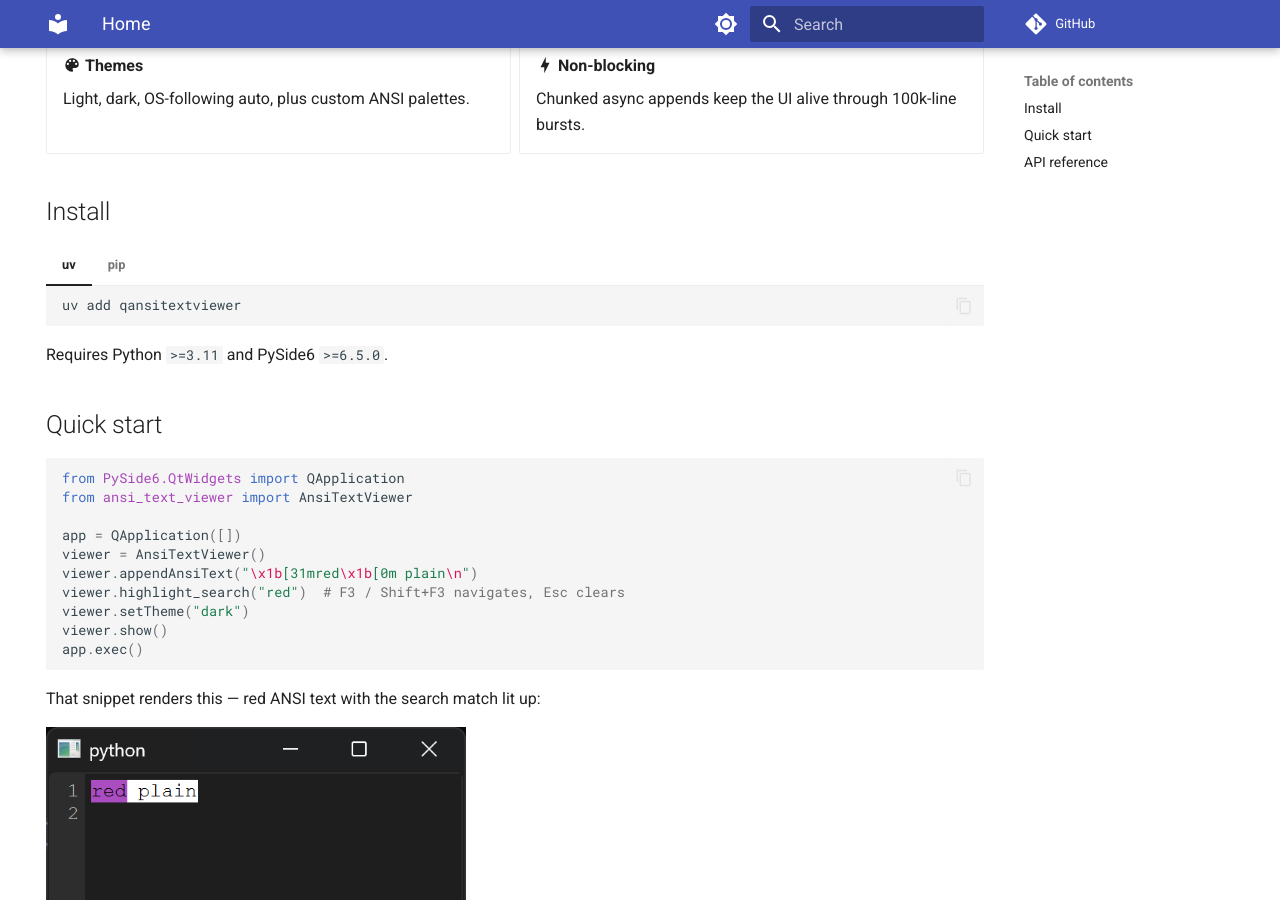
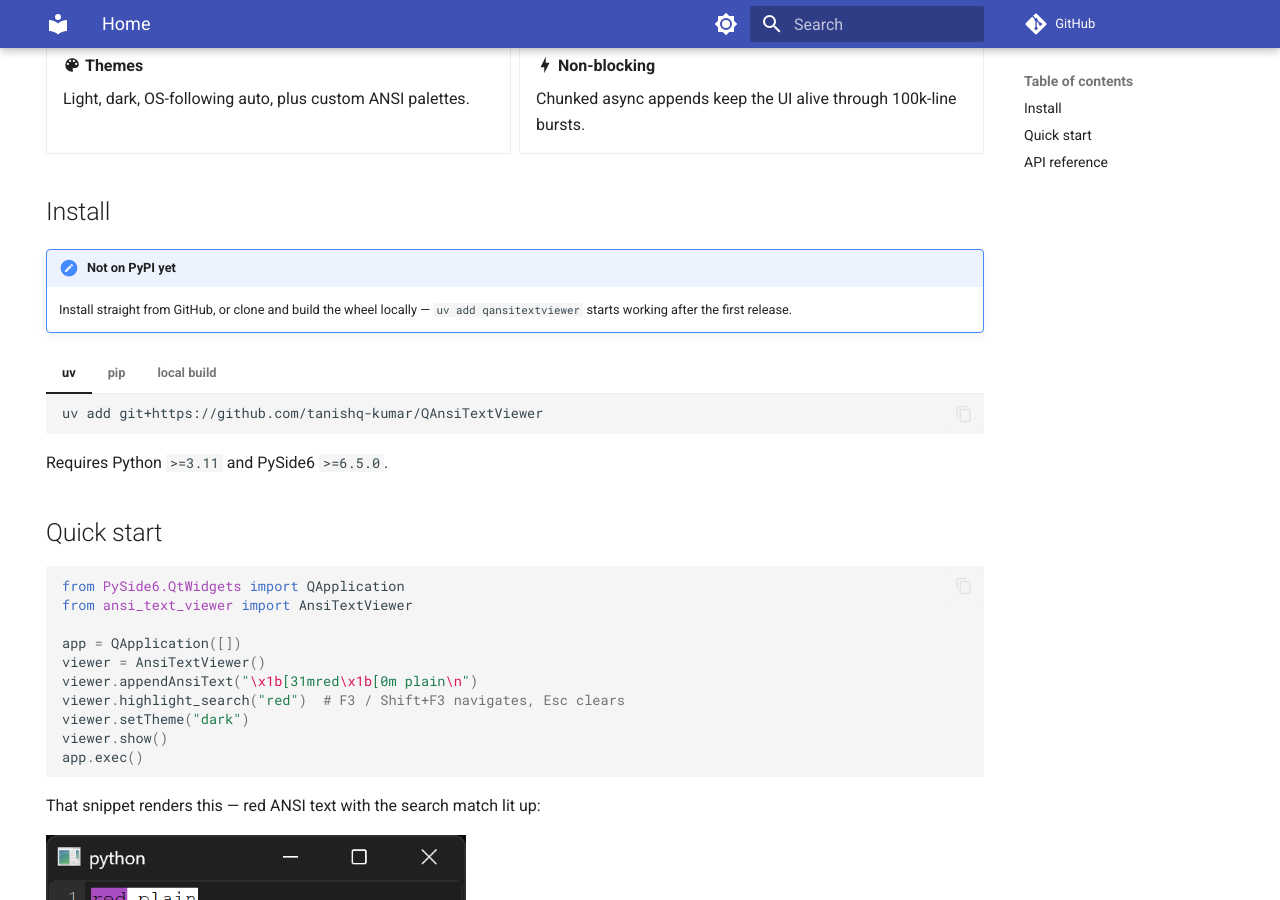
Before and after one commit to tanishq-kumar/QAnsiTextViewer, an MkDocs documentation site: the page built from docs/index.md, in a window 1280 px wide and 900 px high, scrolled down 386 px. Built offline with MkDocs 1.6.1 and Material for MkDocs 9.7.7, drawn with Linux system fonts in a browser that asks for light colours; comment, search, counter and statistics services are not loaded.

Commit message:
docs: gallery, diagnostics, colors, fonts and publishing metadata
Added
- Visual tour gallery with annotated screenshots for every feature
- Debug diagnostics for all silent fallbacks, troubleshooting guide
- Color knobs (log levels, bookmark, search-active, current line)
- Font size/family/system controls with demo pickers
- PyPI metadata (GPL-2.0-only, classifiers, authors, URLs), py.typed
- Commitizen with conventional commits, hooks and changelog recipes

Changed
- README install recipes for pre-PyPI (GitHub, local build), docs badge
- Docs Install tabs with local-build recipe, API viewer guide per feature

````diff
--- a/docs/index.md
+++ b/docs/index.md
@@ -30,16 +30,28 @@ bookmark lines, and save sessions, all behind a typed one-widget API.
 
 ## Install
 
+!!! note "Not on PyPI yet"
+    Install straight from GitHub, or clone and build the wheel locally —
+    `uv add qansitextviewer` starts working after the first release.
+
 === "uv"
 
     ```bash
-    uv add qansitextviewer
+    uv add git+https://github.com/tanishq-kumar/QAnsiTextViewer
     ```
 
 === "pip"
 
     ```bash
-    pip install qansitextviewer
+    pip install "git+https://github.com/tanishq-kumar/QAnsiTextViewer"
+    ```
+
+=== "local build"
+
+    ```bash
+    git clone https://github.com/tanishq-kumar/QAnsiTextViewer
+    cd QAnsiTextViewer
+    uv build && uv pip install dist/qansitextviewer-*.whl
     ```
 
 Requires Python `>=3.11` and PySide6 `>=6.5.0`.
--- a/pyproject.toml
+++ b/pyproject.toml
@@ -30,6 +30,7 @@ classifiers = [
 
 [project.urls]
 Homepage = "https://github.com/tanishq-kumar/QAnsiTextViewer"
+Documentation = "https://tanishq-kumar.github.io/QAnsiTextViewer/"
 Repository = "https://github.com/tanishq-kumar/QAnsiTextViewer"
 Issues = "https://github.com/tanishq-kumar/QAnsiTextViewer/issues"
 Changelog = "https://github.com/tanishq-kumar/QAnsiTextViewer/blob/main/CHANGELOG.md"
````
Also changed, not shown: CHANGELOG.md (+8 -1 lines), README.md (+6 -2 lines).
